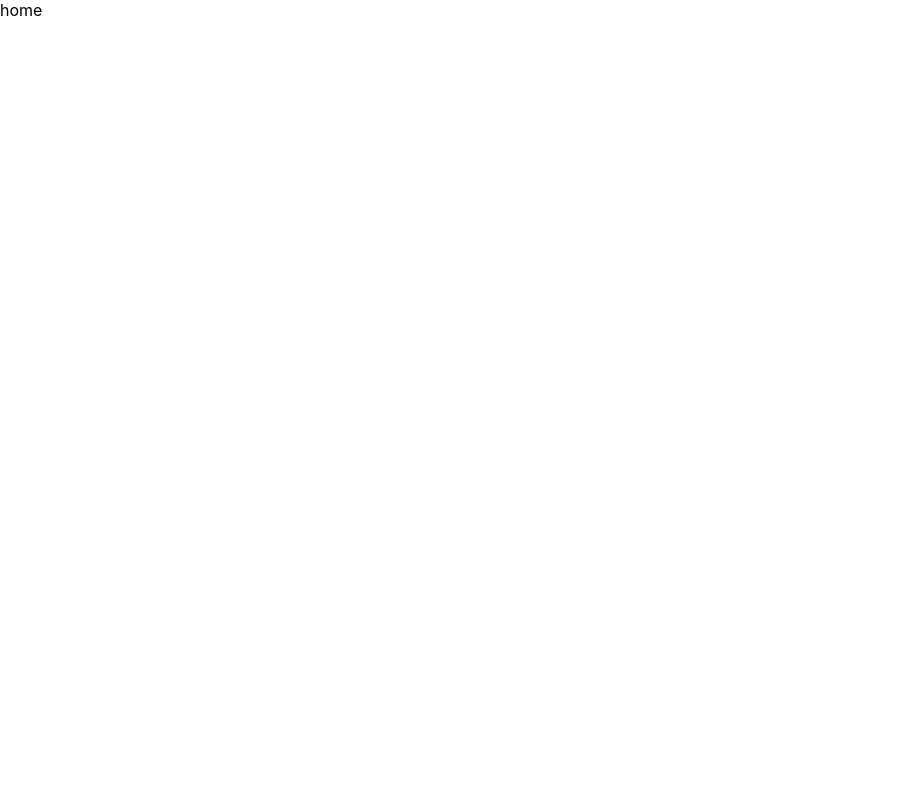
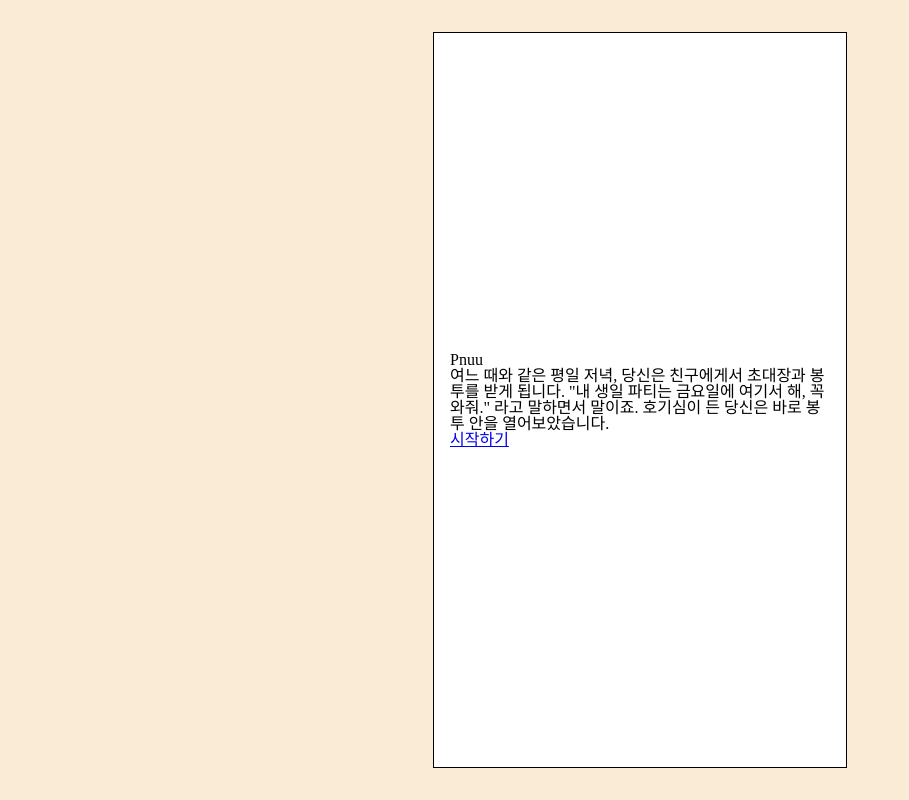
Before and after one commit to Jesscha/pnueventpage, a React (Create React App) app in the folder pnumbti/: page / in a window 1280 px wide. Shown: the whole page, without its empty margins (0-909 px from the left). Built offline with nearby package versions, Linux system fonts and the light colour scheme.

Commit message:
add question logic

```diff
--- a/pnumbti/package.json
+++ b/pnumbti/package.json
@@ -6,6 +6,7 @@
     "@testing-library/jest-dom": "^4.2.4",
     "@testing-library/react": "^9.3.2",
     "@testing-library/user-event": "^7.1.2",
+    "node-sass": "^4.14.1",
     "react": "^16.13.1",
     "react-dom": "^16.13.1",
     "react-router-dom": "^5.2.0",
--- a/pnumbti/src/App.css
+++ b/pnumbti/src/App.css
@@ -1,38 +1,150 @@
-.App {
-  text-align: center;
+html,
+body,
+div,
+span,
+applet,
+object,
+iframe,
+h1,
+h2,
+h3,
+h4,
+h5,
+h6,
+p,
+blockquote,
+pre,
+a,
+abbr,
+acronym,
+address,
+big,
+cite,
+code,
+del,
+dfn,
+em,
+img,
+ins,
+kbd,
+q,
+s,
+samp,
+small,
+strike,
+strong,
+sub,
+sup,
+tt,
+var,
+b,
+u,
+i,
+center,
+dl,
+dt,
+dd,
+ol,
+ul,
+li,
+fieldset,
+form,
+label,
+legend,
+table,
+caption,
+tbody,
+tfoot,
+thead,
+tr,
+th,
+td,
+article,
+aside,
+canvas,
+details,
+embed,
+figure,
+figcaption,
+footer,
+header,
+hgroup,
+menu,
+nav,
+output,
+ruby,
+section,
+summary,
+time,
+mark,
+audio,
+video {
+  margin: 0;
+  padding: 0;
+  border: 0;
+  font-size: 100%;
+  font: inherit;
+  vertical-align: baseline;
 }
 
-.App-logo {
-  height: 40vmin;
-  pointer-events: none;
+article,
+aside,
+details,
+figcaption,
+figure,
+footer,
+header,
+hgroup,
+menu,
+nav,
+section {
+  display: block;
+}
+body {
+  line-height: 1;
+}
+ol,
+ul {
+  list-style: none;
+}
+blockquote,
+q {
+  quotes: none;
+}
+blockquote:before,
+blockquote:after,
+q:before,
+q:after {
+  content: '';
+  content: none;
+}
+table {
+  border-collapse: collapse;
+  border-spacing: 0;
 }
 
-@media (prefers-reduced-motion: no-preference) {
-  .App-logo {
-    animation: App-logo-spin infinite 20s linear;
-  }
+* {
+  box-sizing: border-box;
 }
 
-.App-header {
-  background-color: #282c34;
-  min-height: 100vh;
+body {
+  display: flex;
+  align-items: center;
+  justify-content: center;
+  height: 100vh;
+  background-color: antiquewhite;
+}
+
+.container {
+  width: 100vw;
+  height: 100vh;
+  max-height: 736px;
+  max-width: 414px;
+  border: 1px solid black;
   display: flex;
   flex-direction: column;
+  justify-content: center;
   align-items: center;
-  justify-content: center;
-  font-size: calc(10px + 2vmin);
-  color: white;
+  padding: 16px;
+  background-color: white;
 }
-
-.App-link {
-  color: #61dafb;
-}
-
-@keyframes App-logo-spin {
-  from {
-    transform: rotate(0deg);
-  }
-  to {
-    transform: rotate(360deg);
-  }
-}
--- a/pnumbti/src/App.js
+++ b/pnumbti/src/App.js
@@ -1,11 +1,13 @@
 import React from 'react';
-import { BrowserRouter as Router, Switch, Route, Link } from 'react-router-dom';
+import { BrowserRouter as Router, Switch, Route } from 'react-router-dom';
 import ResultPage from './pages/ResultPage/ResultPage';
 import QuestionPage from './pages/QuestionPage/QuestionPage';
 import HomePage from './pages/HomePage/HomePage';
+import './App.css';
 
 function App() {
   return (
+    <div className="container">
       <Router>
         <Switch>
           <Route path="/result">
@@ -19,6 +21,7 @@ function App() {
           </Route>
         </Switch>
       </Router>
+    </div>
   );
 }
 
--- a/pnumbti/src/pages/HomePage/HomePage.jsx
+++ b/pnumbti/src/pages/HomePage/HomePage.jsx
@@ -1,10 +1,26 @@
 import React from 'react';
+import './HomePage.scss'
+import { Link } from 'react-router-dom';
 
 
 function HomePage() {
   return (
-    <div>
-      home
+    <div classNameˇ="home-container">
+      <h1>Pnuu</h1>
+      <p>
+        여느 때와 같은 평일 저녁,
+        당신은 친구에게서 초대장과 봉투를 받게 됩니다.
+
+        "내 생일 파티는 금요일에 여기서 해, 꼭 와줘."
+        라고 말하면서 말이죠.
+
+        호기심이 든 당신은 바로 봉투 안을 열어보았습니다.
+      </p>
+
+      <Link to="/question">
+        시작하기
+      </Link>
+
     </div>
   );
 }
--- /dev/null
+++ b/pnumbti/src/pages/HomePage/HomePage.scss
@@ -0,0 +1,2 @@
+.home-container {
+}
```
Also changed, not shown: pnumbti/src/pages/QuestionPage/QuestionPage.jsx (+13 -0 lines), 1 other file (tests, documents, lock files or other folders). Lines whose indentation alone changed are shown as unchanged.
